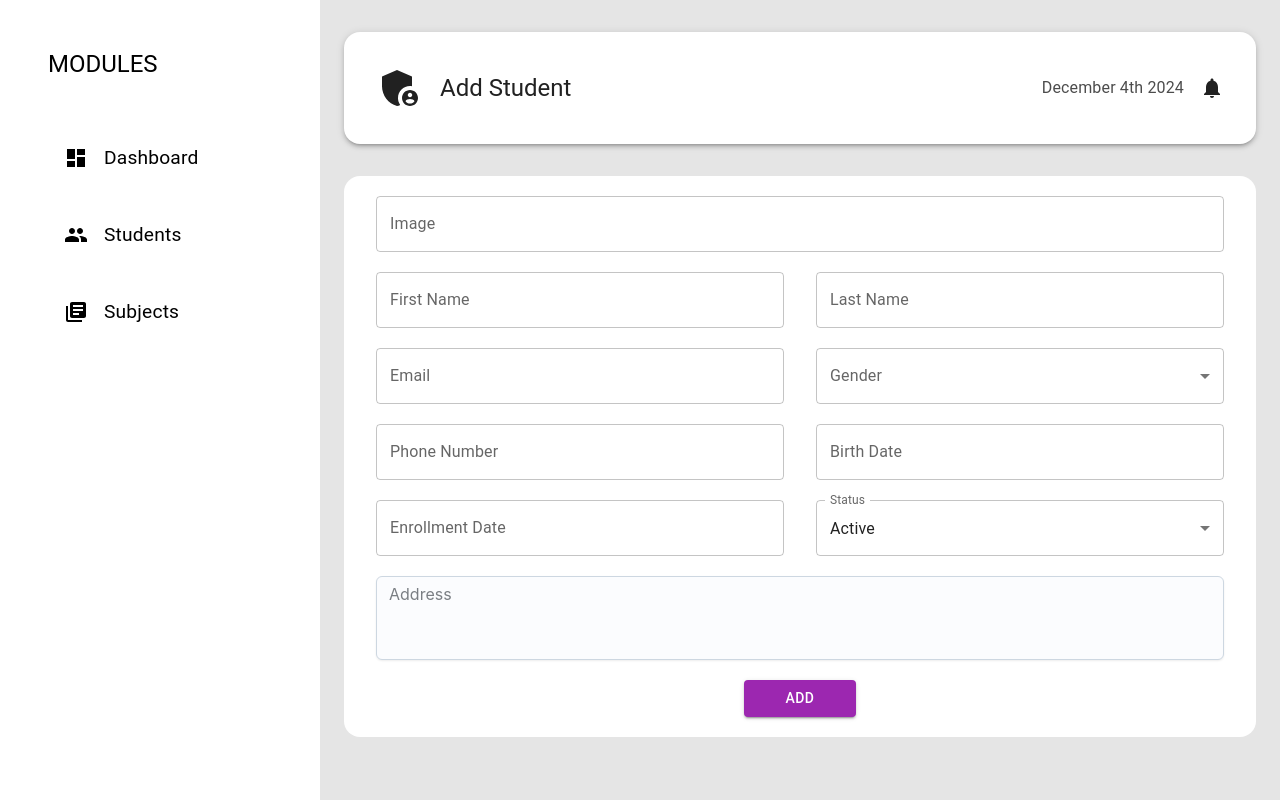
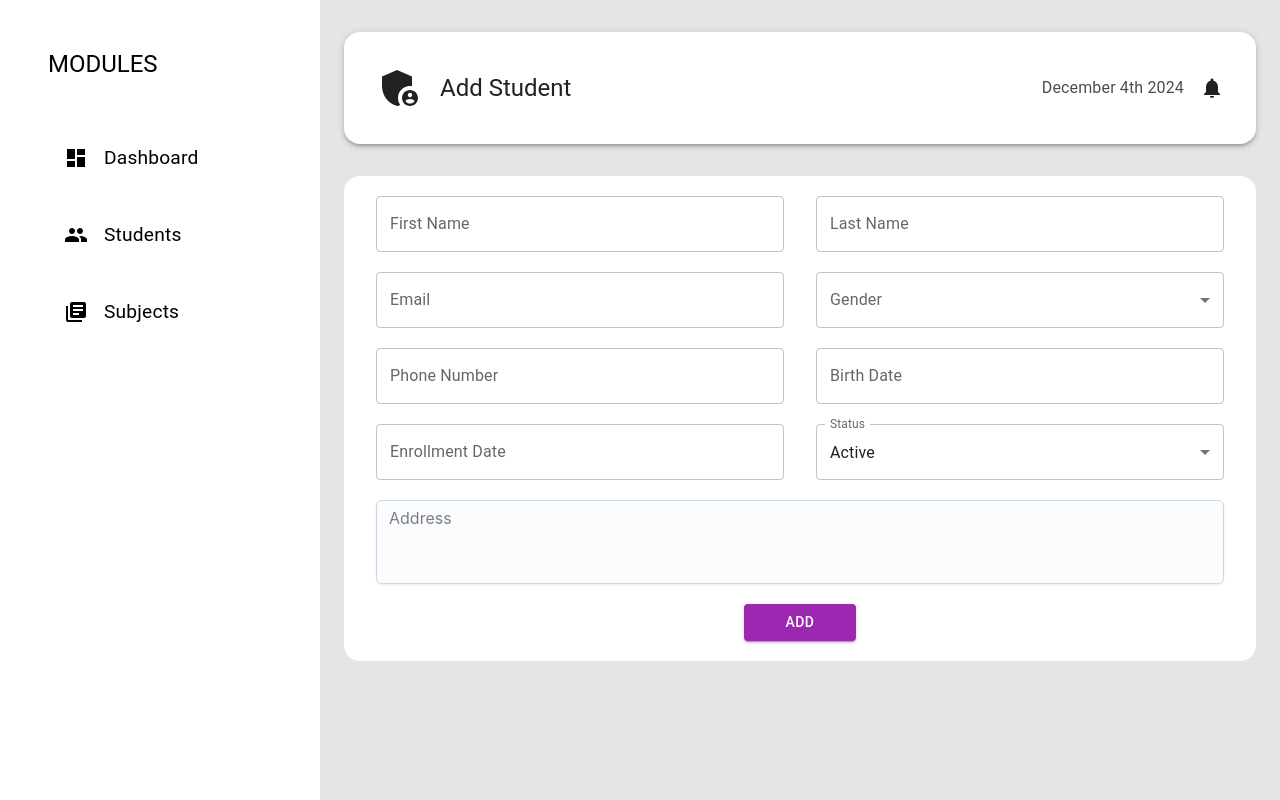
Before and after one commit to vikash2yadav/student_portal, a React (Create React App) app: page /student/1 in a window 1280 px wide. Built offline with nearby package versions, Linux system fonts and the light colour scheme.

Commit message:
change done

```diff
--- a/src/pages/Students/StudentForm/index.js
+++ b/src/pages/Students/StudentForm/index.js
@@ -114,17 +114,6 @@ const StudentForm = () => {
           }}
         >
           <form onSubmit={formik.handleSubmit} className="mt-5">
-            <div className="grid grid-cols-1 gap-8 mb-5">
-              <div>
-                <Input
-                  label="Image"
-                  name="profile_picture"
-                  className="w-full"
-                />
-              </div>
-            </div>
-
-
             <div className="grid grid-cols-2 gap-8 mb-5">
               <div>
                 <Input
```
